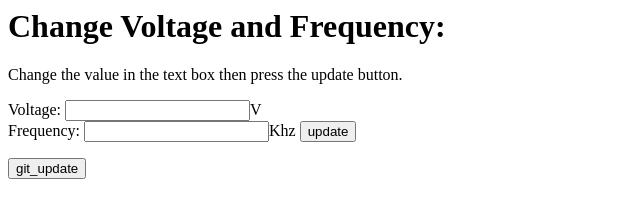
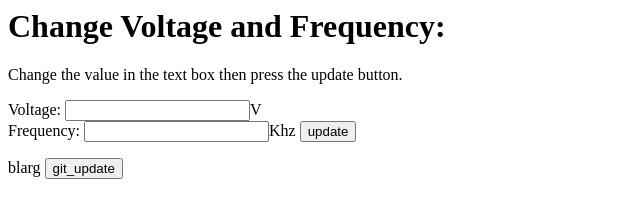
Before and after one commit to timdee/senior_design, a plain HTML site: page www/index.html in a window 1280 px wide. Shown: the whole page, without its empty margins (0-640 px from the left). Drawn offline with Linux system fonts and the light colour scheme.

Commit message:
testing update process

```diff
--- a/www/index.html
+++ b/www/index.html
@@ -16,6 +16,7 @@
 
 <form action="/cgi-bin/git_update.py" method "post">
 <div>
+blarg
   <input type="submit" value="git_update" />
 </div>
 </form>
```
